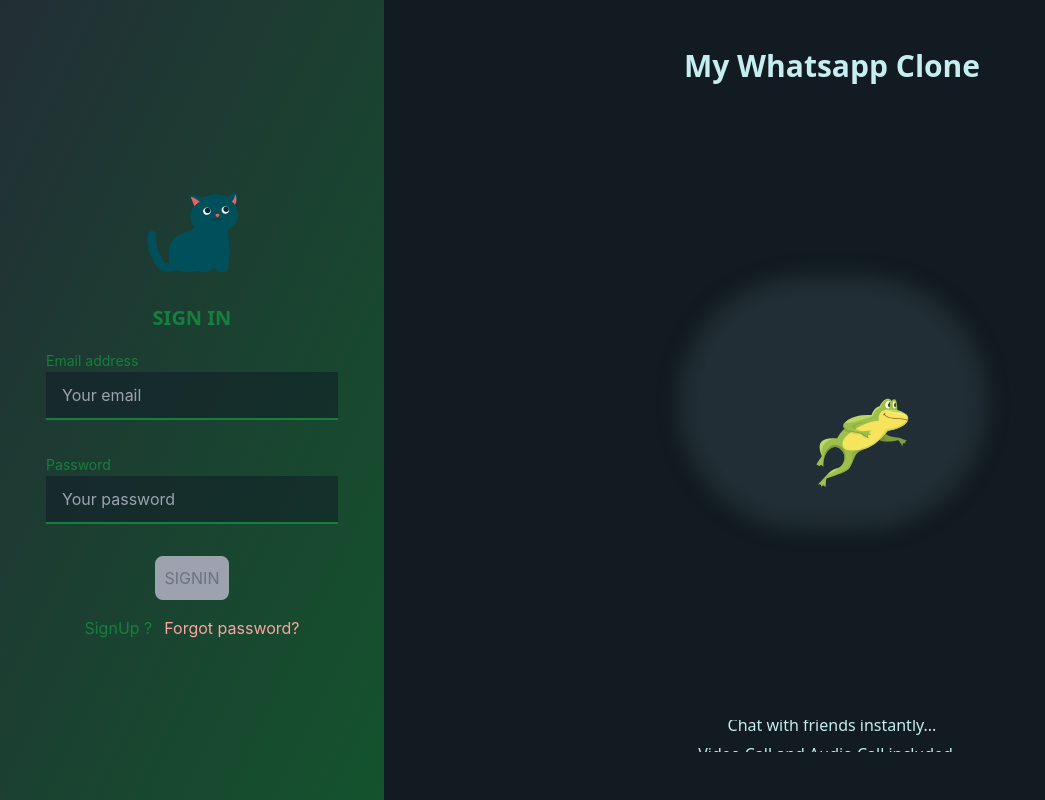
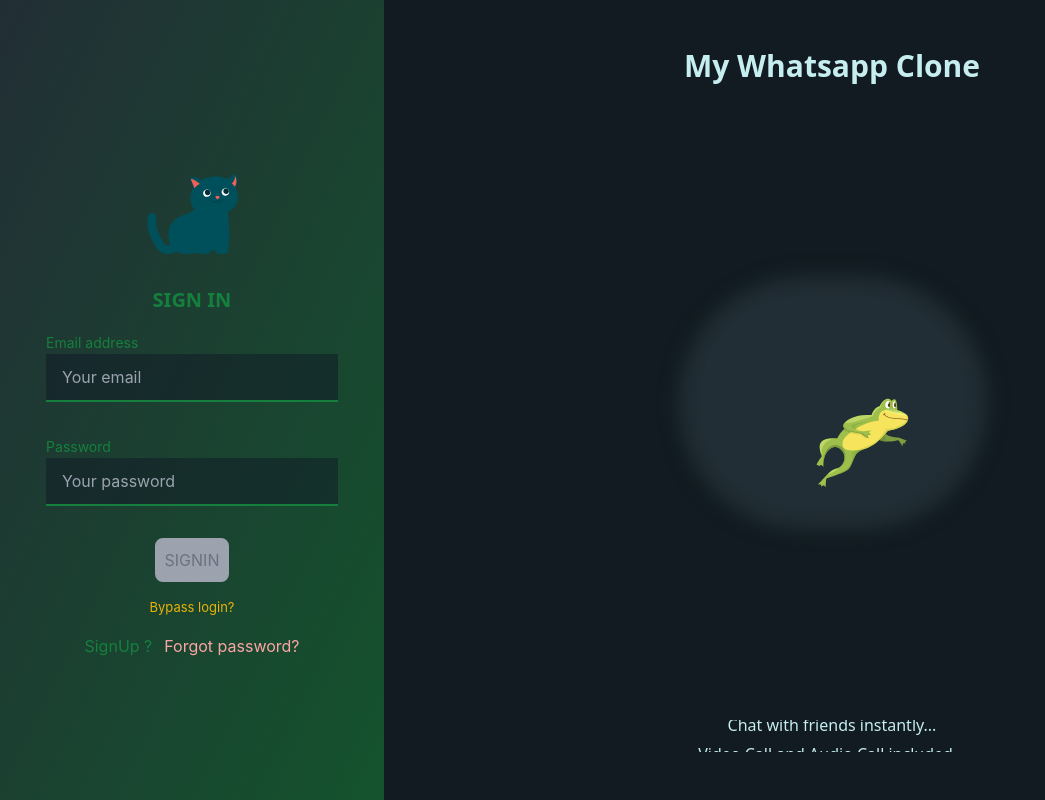
Before and after one commit to ddunia680/my-whatsapp-clone, a React (Create React App) app: page / in a window 1280 px wide. Shown: the whole page, without its empty margins (0-1045 px from the left). Built offline with nearby package versions, Linux system fonts and the light colour scheme; no server answers; what vmsg would draw is missing.

Commit message:
added login bypass

```diff
--- a/src/components/signIn/signIn.js
+++ b/src/components/signIn/signIn.js
@@ -113,6 +113,11 @@
         })
     }
 
+    const byPassLogin = () => {
+        setEmail('sulemaniseba99@gmail.com');
+        setPassword('MansaM');
+    }
+
     return (
         <div className='flex flex-col justify-start items-center py-[1rem] space-y-[1rem] w-[75%] md:w-[95%] self-center'>
             <div className='w-[7rem] h-[7rem]'>
@@ -156,6 +161,7 @@
             <div>
                 <button className='border-darkSpecial text-darkSpecial border-[2px] p-2 rounded-lg duration-300 hover:text-green-700 hover:bg-darkSpecial hover:duration-300 disabled:bg-gray-400 disabled:text-gray-500 disabled:border-gray-400 disabled:cursor-not-allowed' disabled={!formIsValid || loading} onClick={signInHandler}>{!loading ? 'SIGNIN' : <Spinner/>}</button>
             </div>
+            <h4 className='text-[13px] text-yellow-500 cursor-pointer hover:text-yellow-700' onClick={() => byPassLogin()}>Bypass login?</h4>
         </div>
     );
 }
```
Also changed, not shown: 1 other file (tests, documents, lock files or other folders).
